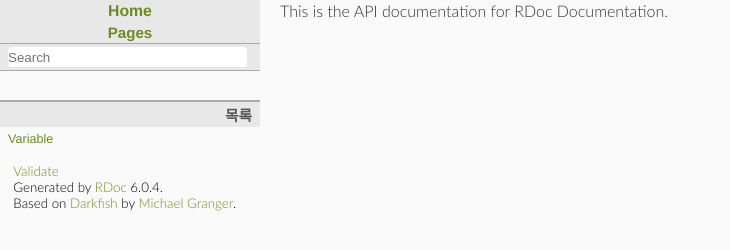
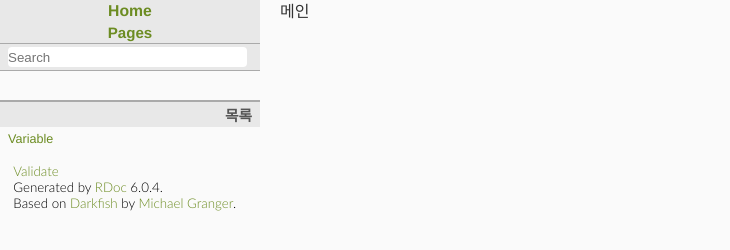
Before and after one commit to yuicraft/Ruby_RDoc, a plain HTML site: page index.html in a window 1280 px wide. Shown: the whole page, without its empty margins (0-730 px from the left). Drawn offline with Linux system fonts and the light colour scheme.

Commit message:
메인 수정

```diff
--- a/index.html
+++ b/index.html
@@ -65,7 +65,7 @@
   </nav>
 
   <main role="main">
-    <p>This is the API documentation for RDoc Documentation.
+    <p>메인
   </main>
 
 
```
